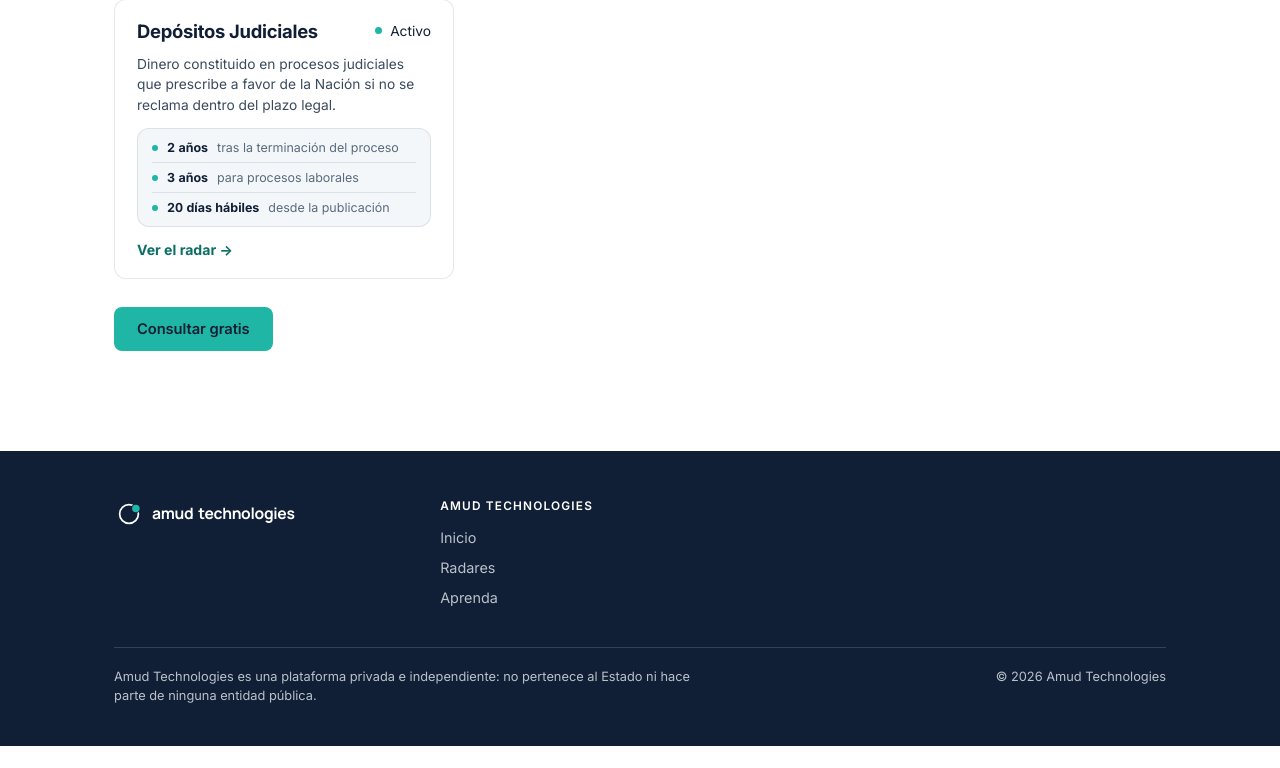
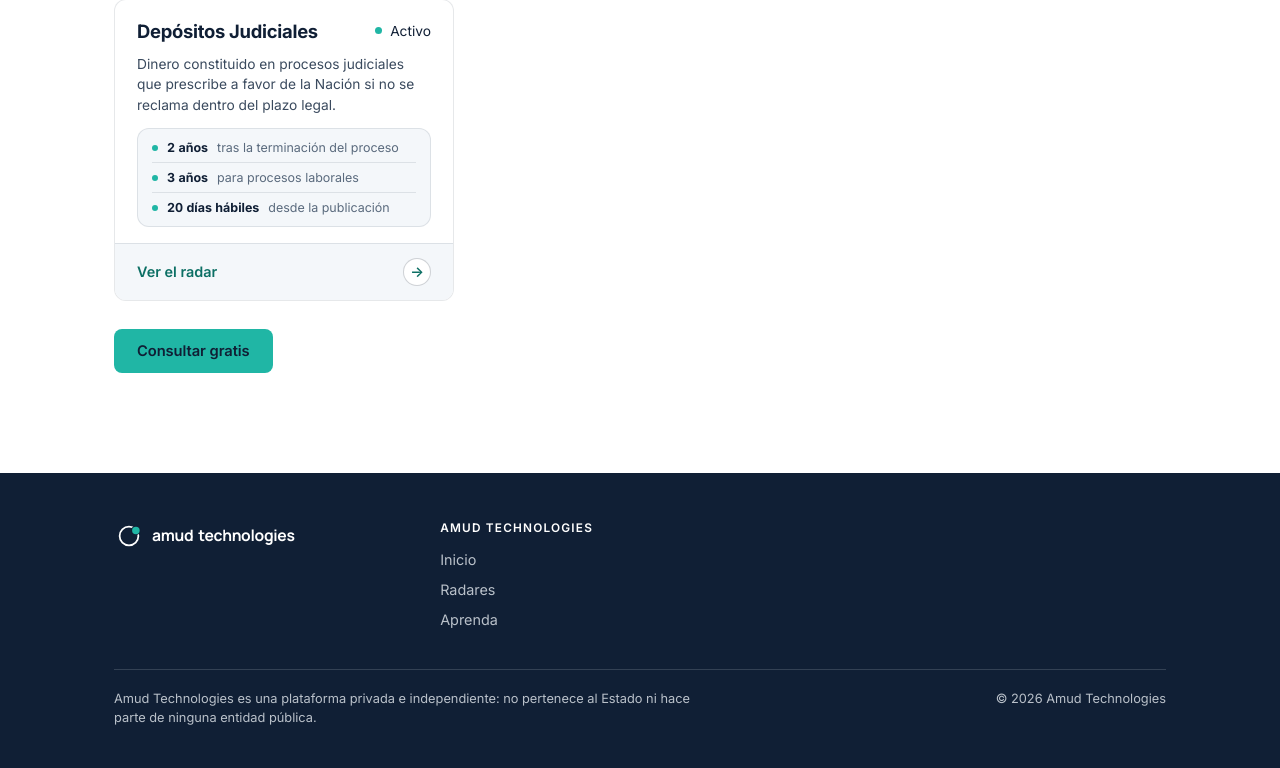
Before and after one commit to amudtechnologies/claims-engine, a Django app: page /radares/ in a window 1280 px wide. Shown: the part 426-1194 px from the top of the page. Before the commit the page ends 1172 px from the top, so only its background shows below. Run offline with Django 5.2, Linux system fonts and the light colour scheme; data comes from the database, SQL or seed files in the repository.

Commit message:
Radar card: full-width action strip and card-wide hover/focus state to signal it is clickable
Co-Authored-By: Claude Opus 5.5 <noreply@anthropic.com>

```diff
--- a/web/judicial_deposits/templates/judicial_deposits/_card.html
+++ b/web/judicial_deposits/templates/judicial_deposits/_card.html
@@ -11,4 +11,4 @@ The shell wraps it in a link to the landing, so it contains no links.{% endcomme
   {% for value, label in stats %}<div><dd>{{ value }}</dd><dt>{{ label }}</dt></div>{% endfor %}
 </dl>
 {% endif %}
-<span class="radar-cta">Ver el radar &rarr;</span>
+<span class="radar-card-action">Ver el radar <span class="radar-card-arrow" aria-hidden="true">&rarr;</span></span>
--- a/web/static/css/judicial_deposits.css
+++ b/web/static/css/judicial_deposits.css
@@ -96,7 +96,19 @@ a.radar-card::after { display: none; }
 .radar-card-stats { display: grid; grid-template-columns: 1fr 1fr; gap: 12px 16px; margin: 0; padding-top: 12px; border-top: 1px solid var(--hair); }
 .radar-card-stats dd { margin: 0; font-size: 1rem; font-weight: 700; color: var(--ink); white-space: nowrap; font-variant-numeric: tabular-nums; }
 .radar-card-stats dt { margin-top: 2px; font-size: 0.72rem; line-height: 1.35; color: var(--ink-softer); }
-.radar-card .radar-cta { margin-top: 2px; }
+/* Make the whole card read as clickable: a full-width action strip at the
+   bottom, and a hover/focus state on the entire card. */
+a.radar-card { overflow: hidden; transition: transform 0.15s ease, box-shadow 0.15s ease, border-color 0.15s ease; }
+a.radar-card:hover, a.radar-card:focus-visible { background: var(--white); border-color: var(--teal); box-shadow: var(--shadow-md); transform: translateY(-2px); }
+a.radar-card:focus-visible { outline: 2px solid var(--teal); outline-offset: 2px; }
+.radar-card-action { display: flex; align-items: center; justify-content: space-between; margin: 4px -22px -20px; padding: 14px 22px; font-size: 0.9rem; font-weight: 600; color: var(--teal-ink); background: var(--panel); border-top: 1px solid var(--hair); transition: background 0.15s ease, color 0.15s ease; }
+.radar-card-arrow { display: inline-grid; place-items: center; width: 28px; height: 28px; border-radius: 50%; background: var(--white); border: 1px solid var(--hair-strong); transition: transform 0.15s ease, background 0.15s ease, border-color 0.15s ease; }
+a.radar-card:hover .radar-card-action, a.radar-card:focus-visible .radar-card-action { background: var(--teal); color: var(--navy); }
+a.radar-card:hover .radar-card-arrow, a.radar-card:focus-visible .radar-card-arrow { transform: translateX(3px); border-color: var(--navy); }
+@media (prefers-reduced-motion: reduce) {
+  a.radar-card, a.radar-card:hover { transform: none; }
+  a.radar-card:hover .radar-card-arrow { transform: none; }
+}
 
 /* Figures stay on one line; smaller on phones so the long COP total fits. */
 .jd-stats .stat-num { white-space: nowrap; }
```
